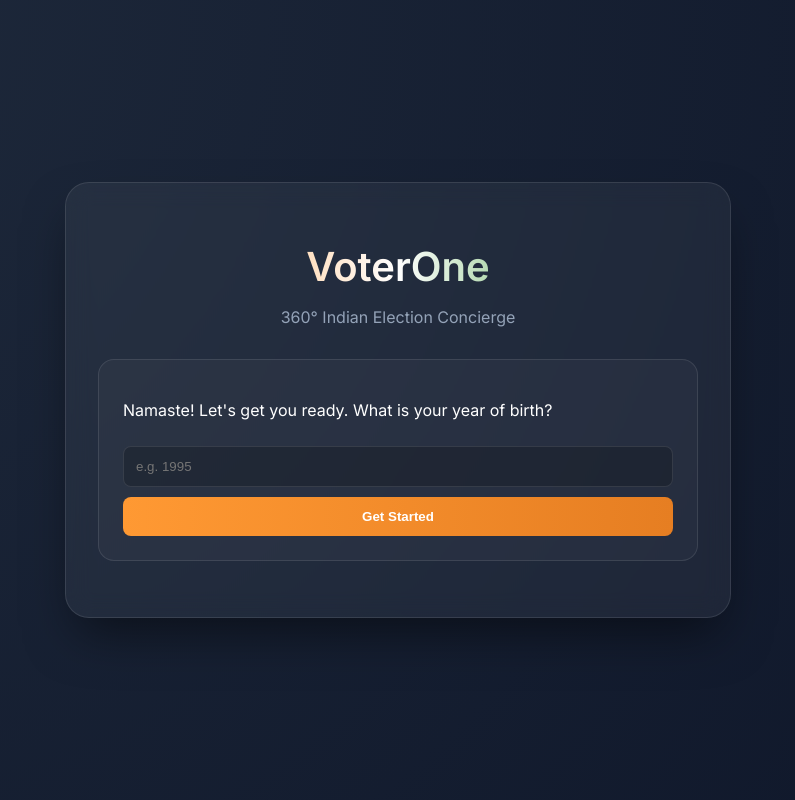
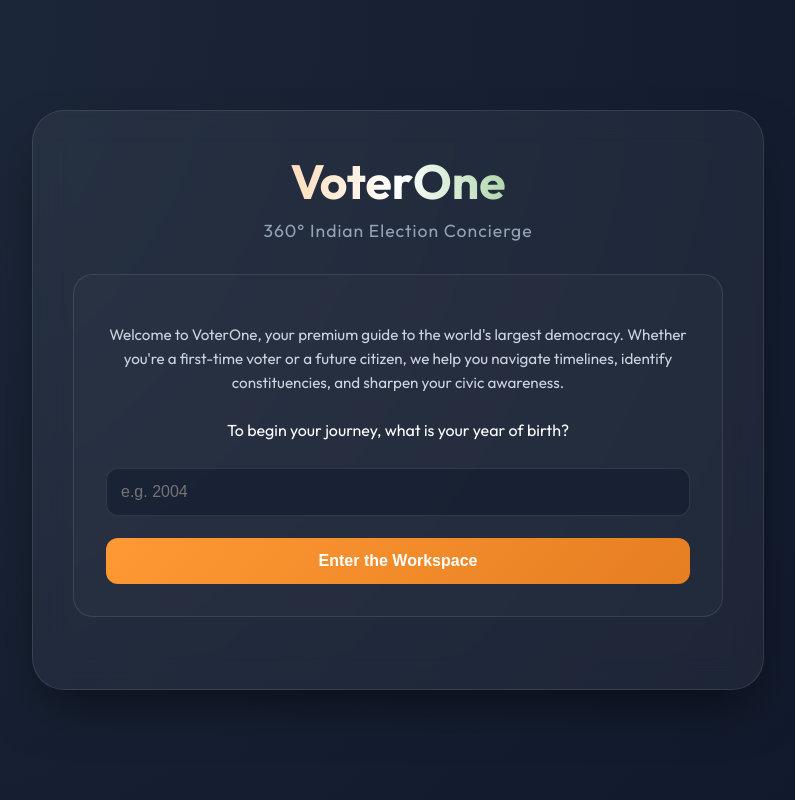
Before and after one commit to sskeerthi7/ssk-hack2skill-vpm-c2, a Flask app: page / in a window 1280 px wide. Shown: the whole page, without its empty margins (242-1037 px from the left). Run offline with Flask 3, Linux system fonts and the light colour scheme.

Commit message:
Enhanced UI, added state dropdown, and improved underage flow

```diff
--- a/app.py
+++ b/app.py
@@ -18,28 +18,43 @@ if api_key:
 else:
     model = None
 
+# Comprehensive List of Indian States and UTs
+INDIAN_STATES = [
+    "Andhra Pradesh", "Arunachal Pradesh", "Assam", "Bihar", "Chhattisgarh", "Goa",
+    "Gujarat", "Haryana", "Himachal Pradesh", "Jharkhand", "Karnataka", "Kerala",
+    "Madhya Pradesh", "Maharashtra", "Manipur", "Meghalaya", "Mizoram", "Nagaland",
+    "Odisha", "Punjab", "Rajasthan", "Sikkim", "Tamil Nadu", "Telangana", "Tripura",
+    "Uttar Pradesh", "Uttarakhand", "West Bengal", "Andaman and Nicobar Islands",
+    "Chandigarh", "Dadra and Nagar Haveli and Daman and Diu", "Lakshadweep", "Delhi",
+    "Puducherry", "Ladakh", "Jammu and Kashmir"
+]
+
 # Constants for 2026 Election Data
 ELECTION_DATA_2026 = {
     "Phase I": {
         "States": ["Tamil Nadu", "Maharashtra", "Gujarat", "West Bengal"],
         "Poll Date": datetime.date(2026, 4, 23),
         "Counting Date": datetime.date(2026, 5, 4),
-        "Status": "Polls Completed. Counting in Progress."
+        "Status": "Polls Completed. Counting in Progress.",
+        "Description": "The main polling phase for 2026 has concluded. Verification of machines is underway."
     },
     "Completed": {
         "States": ["Assam", "Kerala", "Puducherry"],
         "Poll Date": datetime.date(2026, 4, 9),
-        "Status": "Result Tracking Active."
+        "Status": "Result Tracking Active.",
+        "Description": "Results are being tallied. Final winner declarations are expected shortly."
     },
     "Telangana": {
         "Municipal Poll Date": datetime.date(2026, 2, 11),
-        "Next Focus": "GHMC (Hyderabad) Corporations Elections"
+        "Next Focus": "GHMC (Hyderabad) Corporations Elections",
+        "Status": "Active Preparation for Municipal Polls.",
+        "Description": "State-wide municipal polls completed in Feb. GHMC elections are the next priority."
     }
 }
 
 @app.route('/')
 def index():
-    return render_template('index.html')
+    return render_template('index.html', states=INDIAN_STATES)
 
 @app.route('/api/init', methods=['POST'])
 def init_voter():
@@ -111,6 +126,26 @@ def chat():
     response = model.generate_content(prompt)
     return jsonify({"response": response.text})
 
+@app.route('/api/download_guide', methods=['GET'])
+def download_guide():
+    content = """# PARENT_VOTING_GUIDE.md
+## Your Mission: Ensure Your Parents Vote!
+
+- [ ] Check Voter ID status on electoralsearch.eci.gov.in
+- [ ] Locate the Polling Booth
+- [ ] Ensure they have a valid ID card
+- [ ] Mark the calendar for the Poll Day
+- [ ] Post-vote: Check for the ink mark!
+
+Generated by VoterOne Concierge.
+"""
+    from flask import Response
+    return Response(
+        content,
+        mimetype="text/markdown",
+        headers={"Content-disposition": "attachment; filename=PARENT_VOTING_GUIDE.md"}
+    )
+
 if __name__ == '__main__':
     port = int(os.environ.get('PORT', 8080))
     app.run(host='0.0.0.0', port=port)
--- a/templates/index.html
+++ b/templates/index.html
@@ -4,7 +4,7 @@
     <meta charset="UTF-8">
     <meta name="viewport" content="width=device-width, initial-scale=1.0">
     <title>VoterOne - 360° Indian Election Concierge</title>
-    <link href="https://fonts.googleapis.com/css2?family=Inter:wght@300;400;600&display=swap" rel="stylesheet">
+    <link href="https://fonts.googleapis.com/css2?family=Outfit:wght@300;400;600;700&display=swap" rel="stylesheet">
     <style>
         :root {
             --primary: #FF9933;
@@ -13,10 +13,11 @@
             --bg: #0f172a;
             --glass: rgba(255, 255, 255, 0.05);
             --border: rgba(255, 255, 255, 0.1);
+            --text-muted: #94a3b8;
         }
 
         body {
-            font-family: 'Inter', sans-serif;
+            font-family: 'Outfit', sans-serif;
             background: radial-gradient(circle at top left, #1e293b, #0f172a);
             color: white;
             margin: 0;
@@ -29,19 +30,25 @@
 
         .container {
             width: 90%;
-            max-width: 600px;
-            padding: 2rem;
+            max-width: 650px;
+            padding: 2.5rem;
             background: var(--glass);
-            backdrop-filter: blur(12px);
-            border-radius: 24px;
+            backdrop-filter: blur(16px);
+            border-radius: 32px;
             border: 1px solid var(--border);
             box-shadow: 0 25px 50px -12px rgba(0, 0, 0, 0.5);
-            animation: fadeIn 0.8s ease-out;
+            animation: fadeIn 1s ease-out;
+            position: relative;
         }
 
         @keyframes fadeIn {
-            from { opacity: 0; transform: translateY(20px); }
+            from { opacity: 0; transform: translateY(30px); }
             to { opacity: 1; transform: translateY(0); }
+        }
+
+        .logo-section {
+            text-align: center;
+            margin-bottom: 2rem;
         }
 
         h1 {
@@ -49,121 +56,240 @@
             background-clip: text;
             -webkit-background-clip: text;
             -webkit-text-fill-color: transparent;
-            text-align: center;
-            font-size: 2.5rem;
-            margin-bottom: 0.5rem;
+            font-size: 3rem;
+            margin: 0;
+            font-weight: 700;
         }
 
         .subtitle {
-            text-align: center;
-            color: #94a3b8;
-            margin-bottom: 2rem;
+            color: var(--text-muted);
+            font-size: 1.1rem;
+            letter-spacing: 1px;
+            margin-top: 0.5rem;
         }
 
         .card {
-            background: rgba(255, 255, 255, 0.03);
-            border-radius: 16px;
-            padding: 1.5rem;
+            background: rgba(255, 255, 255, 0.02);
+            border-radius: 20px;
+            padding: 2rem;
+            margin-bottom: 2rem;
+            border: 1px solid var(--border);
+            transition: transform 0.3s ease;
+        }
+
+        .intro-text {
+            color: #cbd5e1;
+            font-size: 0.95rem;
+            line-height: 1.6;
             margin-bottom: 1.5rem;
-            border: 1px solid var(--border);
+            text-align: center;
         }
 
         input, select {
             width: 100%;
-            padding: 12px;
-            margin: 10px 0;
-            border-radius: 8px;
+            padding: 14px;
+            margin: 12px 0;
+            border-radius: 12px;
             border: 1px solid var(--border);
-            background: rgba(0, 0, 0, 0.2);
+            background: rgba(15, 23, 42, 0.5);
             color: white;
             box-sizing: border-box;
+            font-size: 1rem;
+            outline: none;
+            transition: border-color 0.3s;
+        }
+
+        input:focus, select:focus {
+            border-color: var(--primary);
         }
 
         button {
             width: 100%;
-            padding: 12px;
-            background: linear-gradient(to right, var(--primary), #e67e22);
+            padding: 14px;
+            background: linear-gradient(135deg, var(--primary), #e67e22);
             border: none;
-            border-radius: 8px;
+            border-radius: 12px;
             color: white;
-            font-weight: 600;
+            font-weight: 700;
+            font-size: 1rem;
             cursor: pointer;
-            transition: transform 0.2s, background 0.3s;
+            transition: all 0.3s;
+            margin-top: 10px;
         }
 
         button:hover {
-            transform: scale(1.02);
-            filter: brightness(1.1);
+            transform: translateY(-2px);
+            box-shadow: 0 10px 20px -5px rgba(255, 153, 51, 0.4);
+        }
+
+        button.outline {
+            background: transparent;
+            border: 1px solid var(--border);
+            margin-top: 15px;
+        }
+
+        button.outline:hover {
+            background: var(--glass);
+        }
+
+        .checklist {
+            text-align: left;
+            margin: 1.5rem 0;
+            padding-left: 1rem;
+        }
+
+        .checklist-item {
+            display: flex;
+            align-items: center;
+            margin-bottom: 10px;
+            font-size: 0.9rem;
+            color: #e2e8f0;
+        }
+
+        .checklist-item input {
+            width: 18px;
+            margin-right: 12px;
         }
 
         #chat-results {
-            max-height: 200px;
+            max-height: 250px;
             overflow-y: auto;
-            margin-top: 1rem;
-            padding: 10px;
-            background: rgba(0, 0, 0, 0.2);
-            border-radius: 8px;
-            font-size: 0.9rem;
-            line-height: 1.5;
+            margin-top: 1.5rem;
+            padding: 15px;
+            background: rgba(0, 0, 0, 0.3);
+            border-radius: 12px;
+            font-size: 0.95rem;
+            line-height: 1.6;
+            border-left: 4px solid var(--primary);
         }
 
         .hidden { display: none; }
 
-        .tag {
-            display: inline-block;
-            padding: 4px 12px;
-            border-radius: 20px;
-            font-size: 0.8rem;
-            margin-right: 8px;
+        .error-msg {
+            color: #f87171;
+            font-size: 0.85rem;
+            margin-top: -8px;
+            margin-bottom: 10px;
+            display: none;
+        }
+
+        .download-btn {
             background: var(--accent);
+            text-decoration: none;
+            display: block;
+            text-align: center;
+            padding: 14px;
+            border-radius: 12px;
+            color: white;
+            font-weight: 700;
+            margin-top: 1rem;
         }
+
+        .poll-card {
+            background: rgba(19, 136, 8, 0.1);
+            border: 1px solid var(--secondary);
+            padding: 1rem;
+            border-radius: 12px;
+            margin-top: 1rem;
+        }
+
     </style>
 </head>
 <body>
     <div class="container">
+        <div class="logo-section">
             <h1>VoterOne</h1>
             <p class="subtitle">360° Indian Election Concierge</p>
-
-        <!-- Phase 1: Eligibility -->
-        <div id="phase1" class="card">
-            <p>Namaste! Let's get you ready. What is your year of birth?</p>
-            <input type="number" id="yob" placeholder="e.g. 1995">
-            <button onclick="checkEligibility()">Get Started</button>
         </div>
 
-        <!-- Phase 2: Under 18 Mission -->
-        <div id="phase_under18" class="card hidden">
-            <h3>Future Voter Mission 🇮🇳</h3>
-            <p id="under18_msg"></p>
-            <div class="tag">Task: Parent Voting Guide Created</div>
-            <button onclick="location.reload()" style="margin-top: 20px; background: #475569;">Back</button>
+        <!-- Initial Screen -->
+        <div id="phase_init" class="card">
+            <p class="intro-text">
+                Welcome to VoterOne, your premium guide to the world's largest democracy.
+                Whether you're a first-time voter or a future citizen, we help you navigate
+                timelines, identify constituencies, and sharpen your civic awareness.
+            </p>
+            <p style="text-align: center;">To begin your journey, what is your year of birth?</p>
+            <input type="number" id="yob" placeholder="e.g. 2004">
+            <div id="yob_error" class="error-msg">Please enter a valid birth year.</div>
+            <button onclick="checkEligibility()">Enter the Workspace</button>
         </div>
 
-        <!-- Phase 3: Location Details -->
-        <div id="phase2" class="card hidden">
-            <h3>Location Details</h3>
-            <input type="text" id="state" placeholder="State (e.g. Tamil Nadu)">
-            <input type="text" id="pc" placeholder="Parliamentary Constituency">
-            <input type="text" id="ac" placeholder="Assembly Constituency">
-            <button onclick="saveDetails()">Access Election Hub</button>
+        <!-- Future Voter View -->
+        <div id="phase_under18" class="card hidden">
+            <div style="text-align: center;">
+                <h2 style="color: var(--primary);">Future Voter Mission 🇮🇳</h2>
+                <p id="under18_msg" style="font-size: 1.1rem;"></p>
+            </div>
+            <div class="checklist">
+                <h4>Your Parent Voting Checklist:</h4>
+                <div class="checklist-item"><input type="checkbox"> Verify Voter ID on electoralsearch.eci.gov.in</div>
+                <div class="checklist-item"><input type="checkbox"> Locate the Polling Booth</div>
+                <div class="checklist-item"><input type="checkbox"> Ensure Valid Photo ID is ready</div>
+                <div class="checklist-item"><input type="checkbox"> Mark the calendar for Poll Day</div>
+                <div class="checklist-item"><input type="checkbox"> Check for the ink mark after they vote!</div>
+            </div>
+            <a href="/api/download_guide" class="download-btn">📥 Download Guide for Parents</a>
+            <button class="outline" onclick="resetApp()">Reset and Start Over</button>
         </div>
 
-        <!-- Phase 4: Election Hub -->
+        <!-- Location Selection -->
+        <div id="phase_location" class="card hidden">
+            <h3>Identity & Domain</h3>
+            <p class="intro-text">Perfect. Let's map your location to the 2026 election grid.</p>
+
+            <label>Select Your State</label>
+            <select id="state">
+                <option value="">-- Choose State --</option>
+                {% for state in states %}
+                <option value="{{ state }}">{{ state }}</option>
+                {% endfor %}
+            </select>
+            <div id="state_error" class="error-msg">Please select a state.</div>
+
+            <input type="text" id="pc" placeholder="Parliamentary Constituency (PC)">
+            <input type="text" id="ac" placeholder="Assembly Constituency (AC)">
+
+            <button onclick="saveDetails()">Establish Connection</button>
+            <button class="outline" onclick="resetApp()">Back</button>
+        </div>
+
+        <!-- Election Hub -->
         <div id="hub" class="card hidden">
+            <div style="display: flex; justify-content: space-between; align-items: center;">
                 <h3>Election Hub 📍</h3>
+                <button onclick="resetApp()" style="width: auto; padding: 5px 15px; margin: 0; font-size: 0.8rem; background: #334155;">Reset</button>
+            </div>
             <div id="hub_content"></div>
-            <hr style="border: 0.5px solid var(--border); margin: 1rem 0;">
+
+            <hr style="border: 0.5px solid var(--border); margin: 2rem 0;">
+
             <h4>Ask VoterOne AI</h4>
-            <input type="text" id="query" placeholder="Ask about voting, NOTA, or booths...">
-            <button onclick="askAI()" style="background: var(--secondary);">Ask AI</button>
-            <div id="chat-results"></div>
+            <p style="font-size: 0.85rem; color: var(--text-muted); margin-bottom: 10px;">Get expert insights on NOTA, Booth procedures, or the 2026 timeline.</p>
+            <input type="text" id="query" placeholder="e.g. What is the value of NOTA?">
+            <button id="ask-btn" onclick="askAI()" style="background: var(--secondary);">Analyze & Respond</button>
+            <div id="chat-results" class="hidden"></div>
         </div>
 
     </div>
 
     <script>
+        function resetApp() {
+            location.reload();
+        }
+
+        function showError(id, show) {
+            document.getElementById(id).style.display = show ? 'block' : 'none';
+        }
+
         async function checkEligibility() {
             const yob = document.getElementById('yob').value;
+            if (!yob || yob < 1900 || yob > 2026) {
+                showError('yob_error', true);
+                return;
+            }
+            showError('yob_error', false);
+
             const res = await fetch('/api/init', {
                 method: 'POST',
                 headers: {'Content-Type': 'application/json'},
@@ -171,9 +297,9 @@
             });
             const data = await res.json();
 
-            document.getElementById('phase1').classList.add('hidden');
+            document.getElementById('phase_init').classList.add('hidden');
             if (data.eligible) {
-                document.getElementById('phase2').classList.remove('hidden');
+                document.getElementById('phase_location').classList.remove('hidden');
             } else {
                 document.getElementById('phase_under18').classList.remove('hidden');
                 document.getElementById('under18_msg').innerText = data.message;
@@ -185,6 +311,12 @@
             const pc = document.getElementById('pc').value;
             const ac = document.getElementById('ac').value;
 
+            if (!state) {
+                showError('state_error', true);
+                return;
+            }
+            showError('state_error', false);
+
             const res = await fetch('/api/details', {
                 method: 'POST',
                 headers: {'Content-Type': 'application/json'},
@@ -192,31 +324,50 @@
             });
             const data = await res.json();
 
-            document.getElementById('phase2').classList.add('hidden');
+            document.getElementById('phase_location').classList.add('hidden');
             document.getElementById('hub').classList.remove('hidden');
 
             const status = data.status;
-            let html = `<p><b>State:</b> ${data.state}</p>`;
-            html += `<p><b>Status:</b> ${status.Status || 'Active'}</p>`;
-            if (status['Poll Date']) html += `<p><b>Poll Date:</b> ${status['Poll Date']}</p>`;
-
-            html += `<br><p>🔗 <a href="https://electoralsearch.eci.gov.in" target="_blank" style="color: var(--primary)">ECI Booth Finder</a></p>`;
+            let html = `
+                <p><b>State:</b> ${data.state}</p>
+                <div class="poll-card">
+                    <p><b>Current Status:</b> ${status.Status || 'Active Profile'}</p>
+                    ${status.Description ? `<p style="font-size: 0.9rem; opacity: 0.8;">${status.Description}</p>` : ''}
+                    ${status['Poll Date'] ? `<p>📅 <b>Poll Date:</b> ${status['Poll Date']}</p>` : ''}
+                </div>
+                <p style="margin-top: 15px;">🔗 <a href="https://electoralsearch.eci.gov.in" target="_blank" style="color: var(--primary); text-decoration: none; font-weight: 600;">Open Official Booth Finder</a></p>
+                <p style="font-size: 0.8rem; color: var(--text-muted);">Use your EPIC number on the ECI portal to find your exact polling station.</p>
+            `;
 
             document.getElementById('hub_content').innerHTML = html;
         }
 
         async function askAI() {
             const query = document.getElementById('query').value;
+            if (!query) return;
+
             const chatDiv = document.getElementById('chat-results');
-            chatDiv.innerHTML = "Thinking...";
+            const btn = document.getElementById('ask-btn');
 
+            chatDiv.classList.remove('hidden');
+            chatDiv.innerHTML = "<i>VoterOne is analyzing your request...</i>";
+            btn.disabled = true;
+            btn.innerText = "Analyzing...";
+
+            try {
                 const res = await fetch('/api/chat', {
                     method: 'POST',
                     headers: {'Content-Type': 'application/json'},
                     body: JSON.stringify({query})
                 });
                 const data = await res.json();
-            chatDiv.innerHTML = `<b>VoterOne:</b> ${data.response}`;
+                chatDiv.innerHTML = `<b>Concierge Response:</b><br>${data.response}`;
+            } catch (e) {
+                chatDiv.innerHTML = "<span style='color: #f87171;'>Connection error. Please try again.</span>";
+            } finally {
+                btn.disabled = false;
+                btn.innerText = "Analyze & Respond";
+            }
         }
     </script>
 </body>
```
Also changed, not shown: 1 other file. Lines whose indentation alone changed are shown as unchanged.
